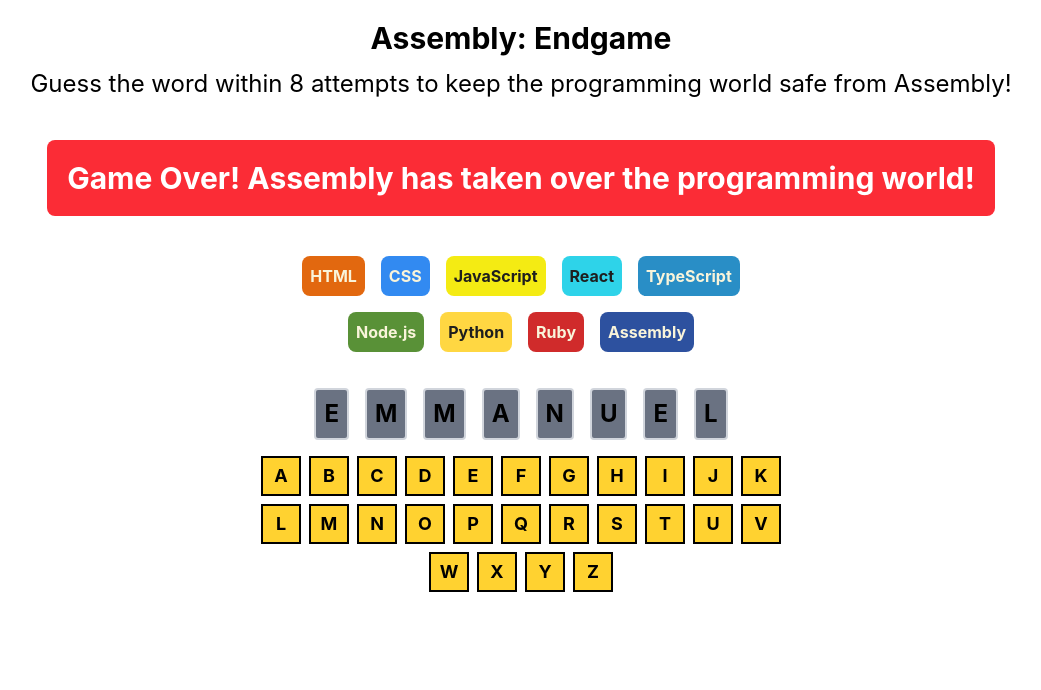
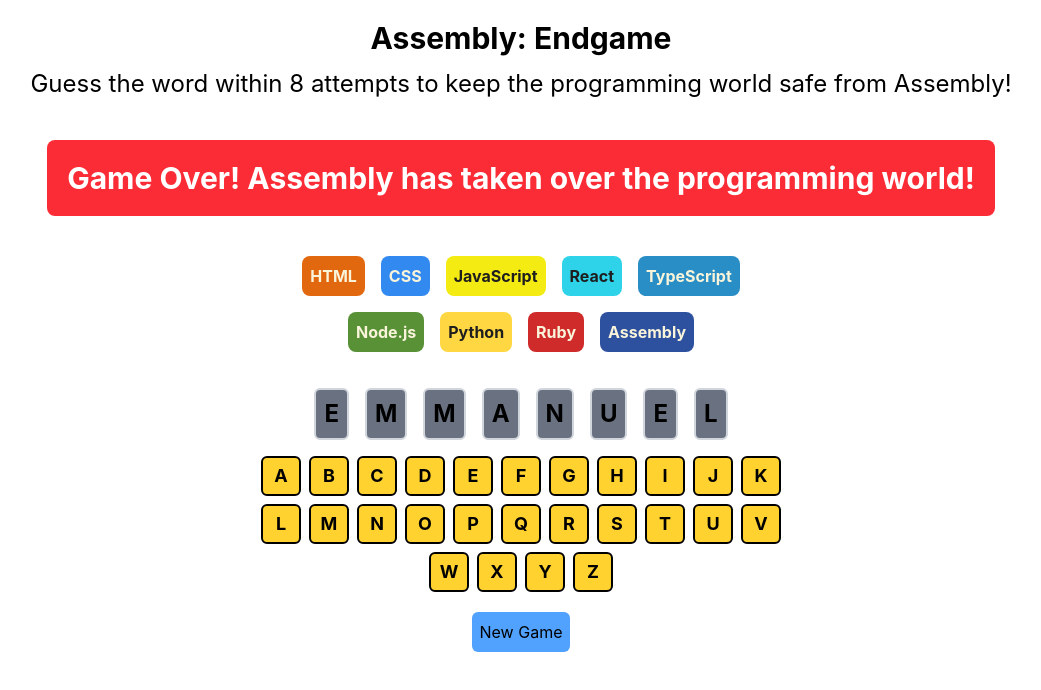
Before and after one commit to emmy-niyonsaba/Assembly-endgame, a React (Vite) app: page / in a window 1280 px wide. Shown: the top 690 px of the page, without its empty margins (119-1160 px from the left). Built offline with nearby package versions, Linux system fonts and the light colour scheme.

Commit message:
add the new game button

```diff
--- a/src/components/Keyboard.jsx
+++ b/src/components/Keyboard.jsx
@@ -1,14 +1,17 @@
 function Keyboard (){
     const alphabets="abcdefghijklmnopqrstuvwxyz".split("");
     return (
+        <>
         <div  className=" flex flex-wrap justify-center gap-2 w-130 mx-auto ">
             {alphabets.map((alphabet) => (
-                <button key={alphabet} className=" w-10 h-10 border-2 border-be-black cursor-pointer bg-amber-300 text-lg font-bold">
+                <button key={alphabet} className=" w-10 h-10 border-2 border-be-black cursor-pointer bg-amber-300 text-lg font-bold rounded-md">
                     {alphabet.toUpperCase()}
                 </button>
             ))}
 
         </div>
+        <button className=" bg-blue-400 p-2 rounded-md flex m-5 mx-auto  items-center">New Game</button>
+            </>
 
       )
 }
--- a/src/components/WordDisplyer.jsx
+++ b/src/components/WordDisplyer.jsx
@@ -7,7 +7,7 @@
     <div className='w-120 mx-auto flex justify-center gap-2 m-4'>
       {
         currentWord.split('').map((letter, index) => (
-            <span key={index} className="text-2xl font-bold mx-1 border-2 border-gray-300 rounded p-2 bg-gray-500">
+            <span key={index} className="text-2xl font-bold mx-1 border-2 border-gray-300 rounded-md p-2 bg-gray-500">
                 {letter.toUpperCase()}
             </span>
         ))
```
